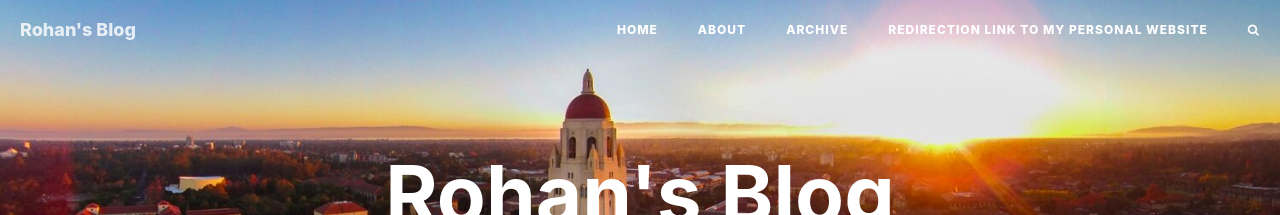
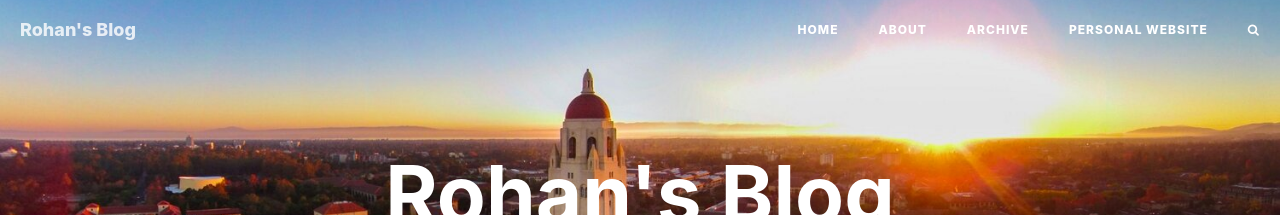
Before and after one commit to rosikand/old-blog-v1, a Jekyll site: the page built from index.html, in a window 1280 px wide. Shown: the top 215 px of the page. Built offline with Jekyll 4.4.1, drawn with Linux system fonts in a browser that asks for light colours; nearby versions of some CDN libraries; the list of posts is cut into pages by our own code; comment, search, counter and statistics services are not loaded.

Commit message:
Update personal-website.html

```diff
--- a/personal-website.html
+++ b/personal-website.html
@@ -1,4 +1,4 @@
 ---
-title: "Redirection link to my personal website"
+title: "Personal Website"
 redirect_to: https://rosikand.github.io/
 ---
```
